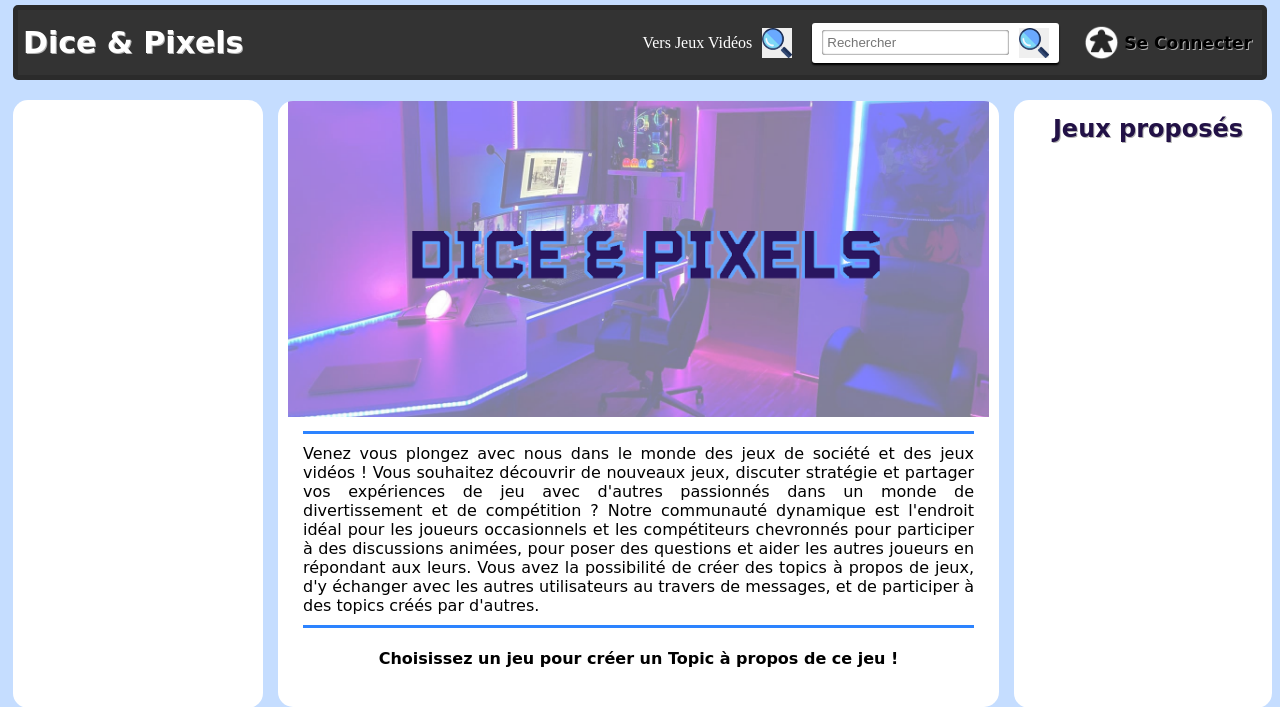
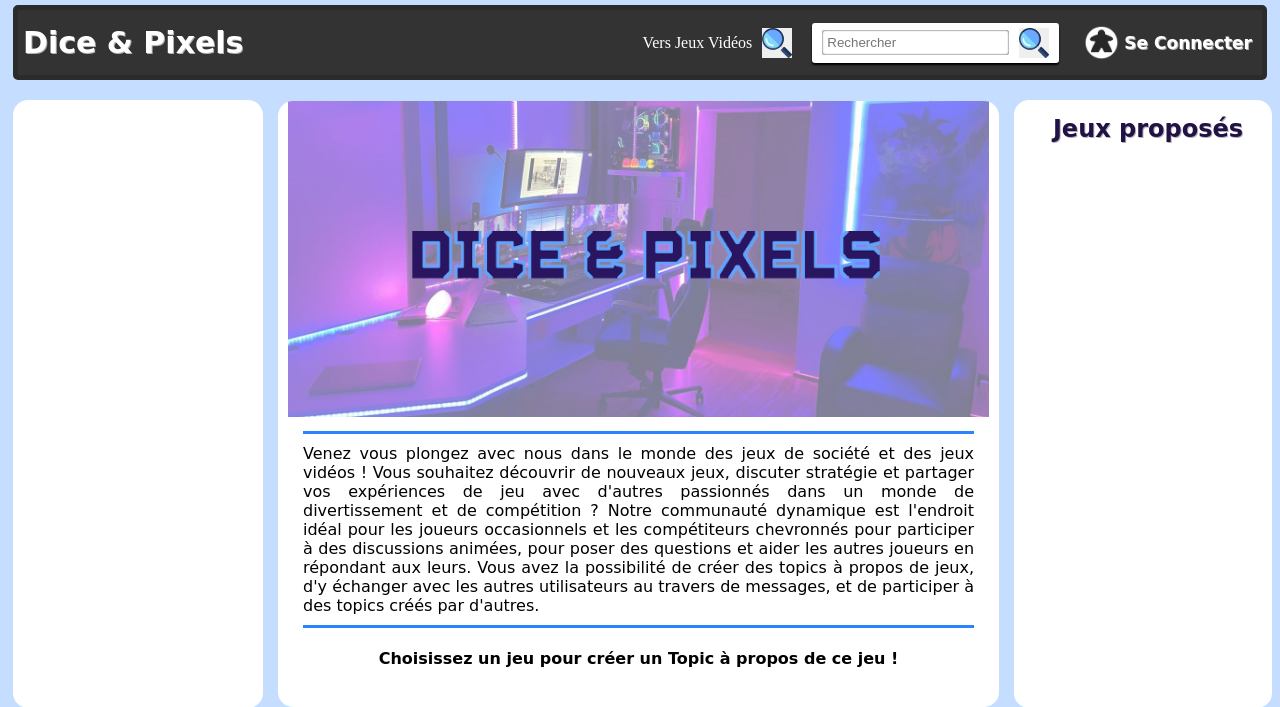
Before and after one commit to Seluj/WE4A-Project, a PHP site: page /index.php?site=0& in a window 1280 px wide. Shown: the top 707 px of the page. Run offline with PHP 8.4, Linux system fonts and the light colour scheme; data that the repository does not hold is empty; a stand-in replaces the project's code that opens the database connection.

Commit message:
Couleur des liens de modifiée

```diff
--- a/Styles/header.css
+++ b/Styles/header.css
@@ -27,6 +27,10 @@ header h1 {
     font-weight: bold;
     color: #FFFFFF;
     text-shadow: 2px 2px #B1B1B1;
+}
+
+header a {
+    color: #FFFFFF;
 }
 
 /* Icônes, images du header */
```
